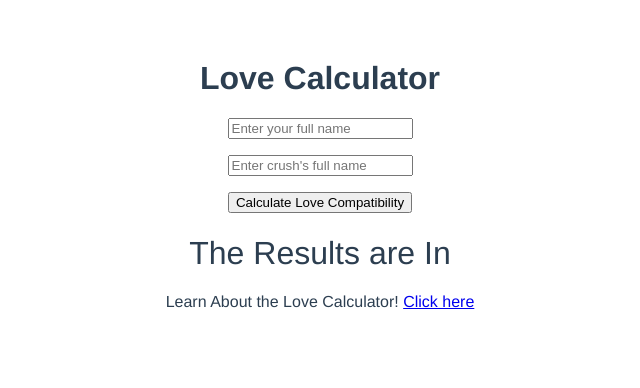
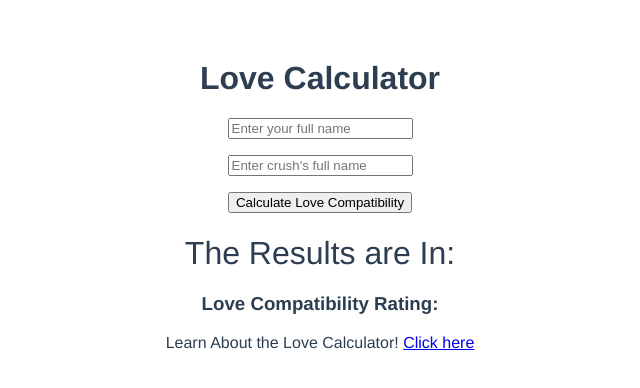
Before and after one commit to vpangng1/wats4000-final-project, a Vue app: page /#/ in a window 1280 px wide. Shown: the top 388 px of the page, without its empty margins (320-960 px from the left). Built offline with nearby package versions, Linux system fonts and the light colour scheme.

Commit message:
modified files and added LoverPercentage

```diff
--- a/src/components/LoverResults.vue
+++ b/src/components/LoverResults.vue
@@ -11,7 +11,7 @@ export default {
     name: 'loveResults',
     data () {
       return {
-        message: 'The Results are In'
+        message: 'The Results are In:'
 
       }
     }
--- a/src/components/LoverSummary.vue
+++ b/src/components/LoverSummary.vue
@@ -17,10 +17,12 @@
       </form>
     </div>
 
-   <!-- <div v-show="!showForm" class="success-message"> -->
+
     <lover-results v-bind:loveResults="loveResults"></lover-results>
 
-   <!-- </div> -->
+    <h3>Love Compatibility Rating: {{ percentage }}</h3>
+
+
 
     <p>Learn About the Love Calculator! <router-link to="/LoverProfile">Click here</router-link></p>
 
```
Also changed, not shown: 7 other files (tests, documents, lock files or other folders).
